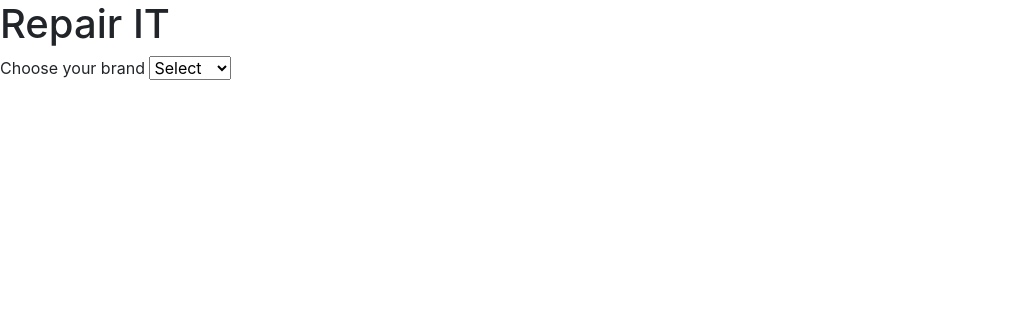
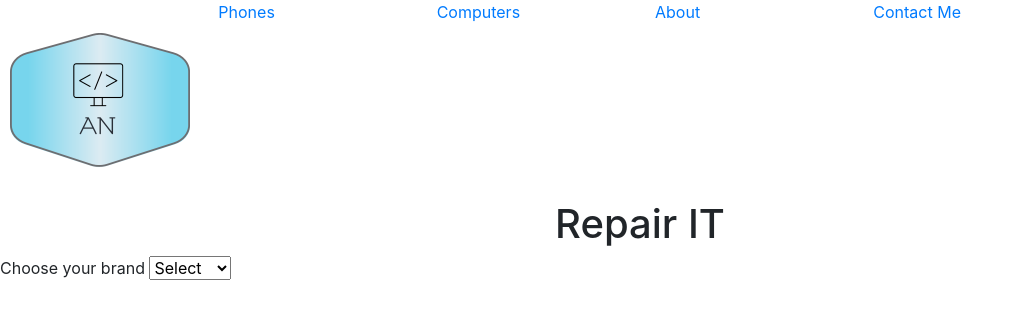
Before and after one commit to angumah/Repair-IT, a plain HTML site: page index.html in a window 1280 px wide. Shown: the whole page, without its empty margins (0-1023 px from the left). Drawn offline with nearby package versions, Linux system fonts and the light colour scheme.

Commit message:
started index.html

```diff
--- a/index.html
+++ b/index.html
@@ -6,12 +6,20 @@
     <meta name="viewport" content="width=device-width, initial-scale=1, shrink-to-fit=no">
 
     <!-- Bootstrap CSS -->
+    <link rel='stylesheet' href='lib/CSS/index.css'/>
     <link rel="stylesheet" href="https://stackpath.bootstrapcdn.com/bootstrap/4.5.2/css/bootstrap.min.css" integrity="sha384-JcKb8q3iqJ61gNV9KGb8thSsNjpSL0n8PARn9HuZOnIxN0hoP+VmmDGMN5t9UJ0Z" crossorigin="anonymous">
 
     </head>
     <body>
+        <div id='navBar' class='row'>
+            <a class='col-lg-2' href='index.html'><div><img id='logo' src='assets/logo.png'/></div></a>
+            <a class='col-lg-2' href='phones.html'><div>Phones</div></a>
+            <a class='col-lg-2' href='computers.html'><div>Computers</div></a>
+            <a class='col-lg-2' href='about.html'><div>About</div></a>
+            <a class='col-lg-2' href='contact.html'><div>Contact Me</div></a>
+        </div>
         <div>
-            <h1>Repair IT</h1>
+            <h1 id='title'>Repair IT</h1>
         </div>
         <div>
             <form>
--- /dev/null
+++ b/lib/CSS/index.css
@@ -0,0 +1,11 @@
+body{
+
+}
+
+#title{
+    text-align: center;
+}
+
+#logo{
+    height: 200px;
+}
```
Also changed, not shown: about.html (added), assets/logo.png (added), computers.html (added), contact.html (added), phones.html (added).
